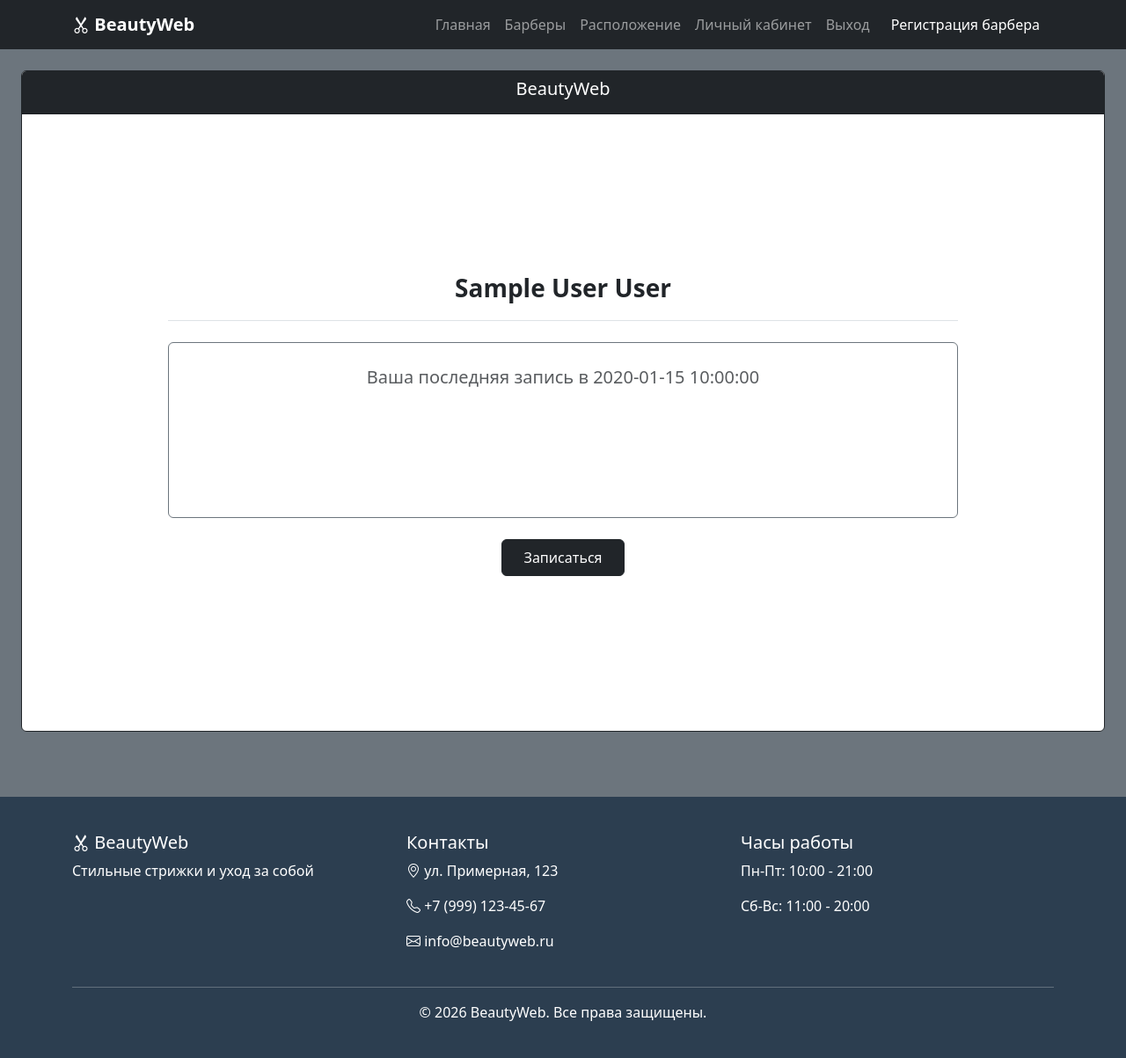
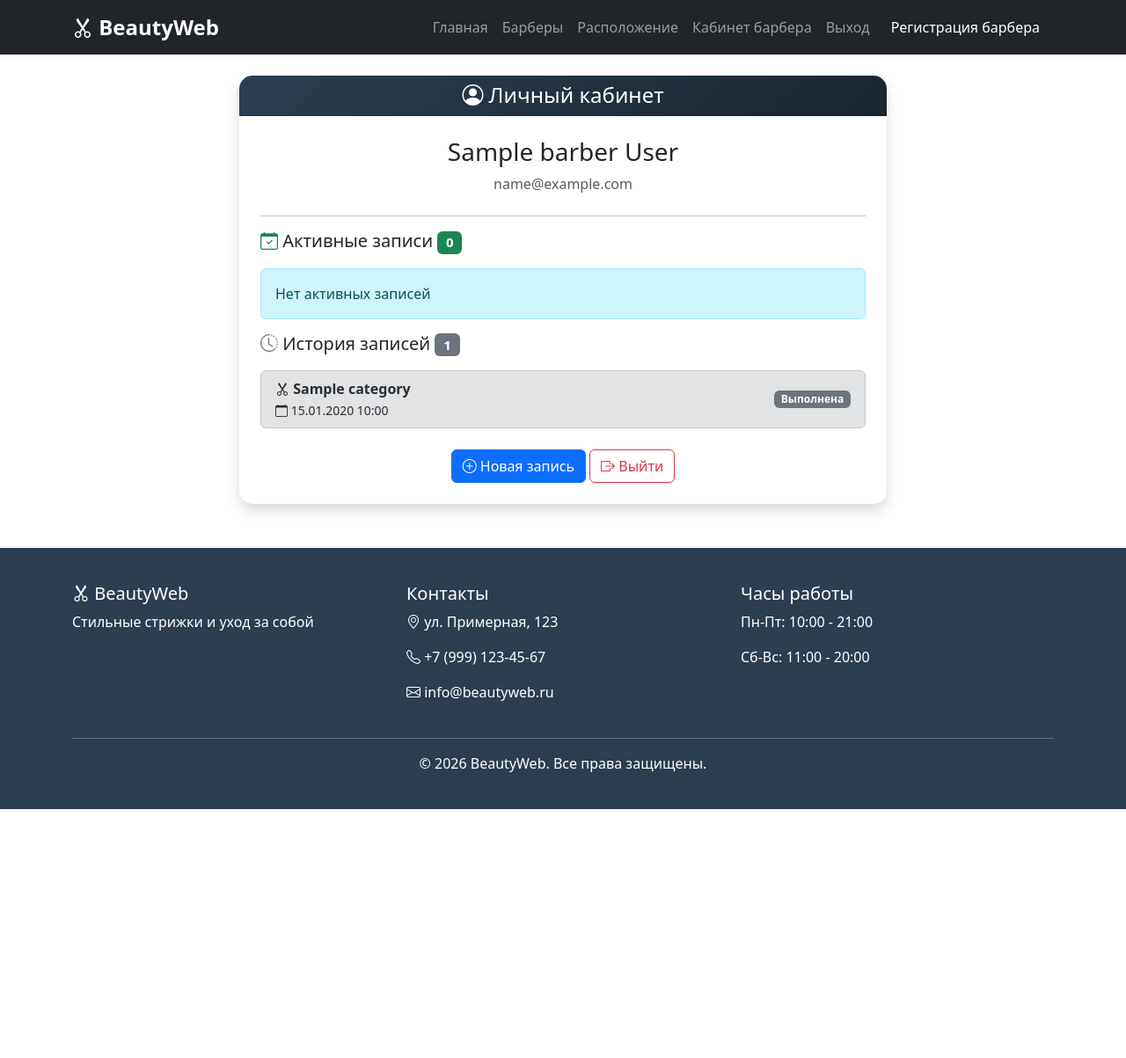
Before and after one commit to Diivika/Web, a Flask app: page /usercard in a window 1280 px wide. Shown: the whole page at 88% size. After the commit the page ends 920 px from the top, so only its background shows below. Run offline with Flask 3, Linux system fonts and the light colour scheme; a user stored in the database is signed in; tables that the repository leaves empty hold one stand-in row (values such as "Sample post").

Commit message:
add profile barber

```diff
--- a/adds/add_records.py
+++ b/adds/add_records.py
@@ -48,7 +48,7 @@ def add_records():
         record_date = start_date + datetime.timedelta(days=i % 20, hours=random.randint(0, 12))
         record = Record(
             date_time=record_date,
-            price=price,
+            category=cat.name,
             user_id=user_id
         )
         record.category.append(cat)
--- a/data/barbers.py
+++ b/data/barbers.py
@@ -20,6 +20,7 @@ class Barber(SqlAlchemyBase, UserMixin, SerializerMixin):
     hashed_password = sqlalchemy.Column(sqlalchemy.String, nullable=True)
     modified_date = sqlalchemy.Column(sqlalchemy.DateTime,
                                       default=datetime.datetime.now)
+    is_barber = sqlalchemy.Column(sqlalchemy.Boolean, default=True)
     # telegram_tag = sqlalchemy.Column(sqlalchemy.String, nullable=True)
     # telegram_id = sqlalchemy.Column(sqlalchemy.Integer, nullable=True)
 
--- a/data/records.py
+++ b/data/records.py
@@ -1,4 +1,5 @@
 import sqlalchemy
+from sqlalchemy import orm
 from .db_session import SqlAlchemyBase
 from flask_login import UserMixin
 from sqlalchemy_serializer import SerializerMixin
@@ -10,3 +11,6 @@ class Record(SqlAlchemyBase, UserMixin, SerializerMixin):
                            primary_key=True, autoincrement=True)
     date_time = sqlalchemy.Column(sqlalchemy.DateTime)
     user_id = sqlalchemy.Column(sqlalchemy.Integer)
+    category = orm.relationship("Category",
+                                  secondary="association",
+                                  backref="records")
--- a/data/users.py
+++ b/data/users.py
@@ -18,6 +18,7 @@ class User(SqlAlchemyBase, UserMixin, SerializerMixin):
     hashed_password = sqlalchemy.Column(sqlalchemy.String, nullable=True)
     modified_date = sqlalchemy.Column(sqlalchemy.DateTime,
                                       default=datetime.datetime.now)
+    is_barber = sqlalchemy.Column(sqlalchemy.Boolean, default=False)
     # telegram_tag = sqlalchemy.Column(sqlalchemy.String, nullable=True)
     # telegram_id = sqlalchemy.Column(sqlalchemy.Integer, nullable=True)
 
--- a/forms/record_user_form.py
+++ b/forms/record_user_form.py
@@ -1,10 +1,11 @@
 from flask_wtf import FlaskForm
 from wtforms.fields.choices import SelectField
-from wtforms.fields.datetime import DateField
+from wtforms.fields.datetime import DateField, DateTimeField
 from wtforms.fields.simple import SubmitField
 from wtforms.validators import DataRequired
 
 
 class RecordForm(FlaskForm):
-    date = DateField('Дата стрижки', validators=[DataRequired()])
+    date_time = DateTimeField('Дата стрижки', format='%Y-%m-%dT%H:%M', validators=[DataRequired()])
     submit = SubmitField('Записаться')
+    category = SelectField('Услуга', choices=[], coerce=int, validators=[DataRequired()])
--- a/main.py
+++ b/main.py
@@ -1,3 +1,4 @@
+import datetime
 import os
 from flask import Flask, url_for, request, render_template, redirect, abort, jsonify, flash
 import json
@@ -30,7 +31,10 @@ login_manager.init_app(app)
 @login_manager.user_loader
 def load_user(user_id):
     db_sess = db_session.create_session()
-    return db_sess.get(User, user_id)
+    user = db_sess.query(Barber).filter(Barber.id == int(user_id)).first()
+    if not user:
+        user = db_sess.query(User).filter(User.id == int(user_id)).first()
+    return user
 
 
 @app.route('/')
@@ -44,20 +48,25 @@ def login():
         form = LoginForm()
         if form.validate_on_submit():
             db_sess = db_session.create_session()
-            user = db_sess.query(User).filter(User.email == form.email.data).first()
+            user = db_sess.query(Barber).filter(Barber.email == form.email.data).first()
+            if not user:
+                user = db_sess.query(User).filter(User.email == form.email.data).first()
             if user and user.check_password(form.password.data):
                 login_user(user, remember=form.remember_me.data)
-                return redirect("/")
-            return render_template('login.html',
-                                   message="Неправильный логин или пароль",
-                                   form=form)
+                if user.is_barber:
+                    return redirect(url_for('barber_card'))
+                else:
+                    return redirect(url_for('usercard'))
+            flash('Неправильный логин или пароль', 'danger')
+            return render_template('login.html', title='Авторизация', form=form)
+
         return render_template('login.html', title='Авторизация', form=form)
     else:
         return render_template('error_already_login.html', title='Уже зашел')
 
 
 @app.route('/register', methods=['GET', 'POST'])
-def reqister():
+def register():
     if not current_user.is_authenticated:
         form = RegisterUserForm()
         if form.validate_on_submit():
@@ -67,6 +76,10 @@ def reqister():
                                        message="Пароли не совпадают")
             db_sess = db_session.create_session()
             if db_sess.query(User).filter(User.email == form.email.data).first():
+                return render_template('register_user.html', title='Регистрация',
+                                       form=form,
+                                       message="Такой пользователь уже есть")
+            if db_sess.query(Barber).filter(Barber.email == form.email.data).first():
                 return render_template('register_user.html', title='Регистрация',
                                        form=form,
                                        message="Такой пользователь уже есть")
@@ -96,44 +109,51 @@ def logout():
 
 
 @app.route('/book', methods=['GET', 'POST'])
-@login_required
 def book():
-    form = RecordForm()
+    if current_user.is_authenticated:
+        form = RecordForm()
+        db_sess = db_session.create_session()
+        categories = db_sess.query(Category).all()
+        form.category.choices = [(c.id, c.name) for c in categories]
+        if request.method == 'POST' and form.validate_on_submit():
+            try:
+                record = Record(
+                    date_time=form.date_time.data,
+                    user_id=current_user.id,
+                )
+                category = db_sess.query(Category).get(form.category.data)
+                if category:
+                    record.category.append(category)
+                db_sess.add(record)
+                db_sess.commit()
+                flash('Запись успешно создана!', 'success')
+                return redirect('/')
+            except Exception as e:
+                db_sess.rollback()
+                print(e)
+                flash('Произошла ошибка при создании записи', 'danger')
 
-    db_sess = db_session.create_session()
-    styles = db_sess.query(Category).all()
-
-    if request.method == 'POST':
-        try:
-            record = Record(
-                date_time=form.date.data,
-                user_id=current_user.id,
-            )
-            db_sess.add(record)
-            db_sess.commit()
-            flash('Запись успешно создана!', 'success')
-            return redirect('/')
-        except Exception as e:
-            db_sess.rollback()
-            print(e)
-            flash('Произошла ошибка при создании записи', 'danger')
-
-    return render_template('record_user.html', title='Запись', form=form, styles=styles)
+        return render_template('record_user.html', title='Запись', form=form, styles=categories)
+    else:
+        return render_template('error_book.html', title='Error')
 
 
 @app.route('/usercard', methods=['GET'])
-@login_required
 def usercard():
-    db_sess = db_session.create_session()
-
-    record = db_sess.query(Record).filter(Record.user_id == current_user.id).first()
-
-    if record:
-        user_record = f"Ваша последняя запись в {record.date_time}"
+    if current_user.is_authenticated:
+        db_sess = db_session.create_session()
+        records = db_sess.query(Record).filter(Record.user_id == current_user.id).all()
+        all_records = db_sess.query(Record).filter(Record.user_id == current_user.id).all()
+        now = datetime.datetime.now()
+        active_records = [r for r in all_records if r.date_time > now]
+        inactive_records = [r for r in all_records if r.date_time <= now]
+        return render_template('usercard.html',
+                               user=current_user,
+                               active_records=active_records,
+                               inactive_records=inactive_records,
+                               now=datetime.datetime.now())
     else:
-        user_record = "У вас нет записей"
-
-    return render_template('usercard.html', user=current_user, user_record=user_record)
+        return render_template('no_reg_no_log_error.html', title='Error')
 
 
 @app.route('/register_barber', methods=['GET', 'POST'])
@@ -148,8 +168,12 @@ def register_barber():
                                            form=form,
                                            message="Пароли не совпадают")
                 db_sess = db_session.create_session()
+                if db_sess.query(User).filter(User.email == form.email.data).first():
+                    return render_template('register_user.html', title='Регистрация',
+                                           form=form,
+                                           message="Такой пользователь уже есть")
                 if db_sess.query(Barber).filter(Barber.email == form.email.data).first():
-                    return render_template('register_barber.html', title='Регистрация',
+                    return render_template('register_user.html', title='Регистрация',
                                            form=form,
                                            message="Такой пользователь уже есть")
                 try:
@@ -157,13 +181,14 @@ def register_barber():
                         email=form.email.data,
                         surname=form.surname.data,
                         name=form.name.data,
-                        address=form.address,
-                        city_from=form.city_from
+                        address=form.address.data,
+                        city_from=form.city_from.data,
+                        is_barber=True
                     )
                     barber.set_password(form.password.data)
                     db_sess.add(barber)
                     db_sess.commit()
-                    return redirect('/login')
+                    return redirect('/')
                 except Exception as e:
                     print(e)
                     return 'Oops, something dont work'
@@ -180,11 +205,27 @@ def location():
     link = getImage(res)
     return render_template('location.html', link=link)
 
+
 @app.route('/barbers', methods=['GET', 'POST'])
 def barbers():
     return render_template('error_500.html', title='Error 500')
 
 
+@app.route('/barber_card')
+@login_required
+def barber_card():
+    if not current_user.is_barber:
+        flash('Доступ запрещён', 'danger')
+        return redirect(url_for('index'))
+    db_sess = db_session.create_session()
+    now = datetime.datetime.now()
+    records = db_sess.query(Record).filter(
+        Record.date_time > now
+    ).all()
+
+    return render_template('barber_card.html',
+                           barber=current_user,
+                           records=records)
 
 
 if __name__ == '__main__':
--- a/static/templates/base.html
+++ b/static/templates/base.html
@@ -29,10 +29,17 @@
                     <li class="nav-item">
                         <a class="nav-link" href="/location">Расположение</a>
                     </li>
+
                     {% if current_user.is_authenticated %}
+                        {% if not current_user.is_barber %}
                             <li class="nav-item">
                                 <a class="nav-link" href="/usercard">Личный кабинет</a>
                             </li>
+                        {% else %}
+                            <li class="nav-item">
+                                <a class="nav-link" href="/barber_card">Кабинет барбера</a>
+                            </li>
+                        {% endif %}
                         <li class="nav-item">
                             <a class="nav-link" href="/logout">Выход</a>
                         </li>
@@ -44,13 +51,12 @@
                             <a class="nav-link btn btn-primary text-white px-3" href="/register">Регистрация</a>
                         </li>
                     {% endif %}
+
+                    {% if current_user.is_authenticated and current_user.id == 1 %}
                         <li class="nav-item">
-                    {% if current_user.is_authenticated and (current_user.id == 1) %}
-                        <div>
                             <a class="nav-link btn btn-primary text-white px-3" href="/register_barber">Регистрация барбера</a>
-                        </div>
+                        </li>
                     {% endif %}
-                    </li>
                 </ul>
             </div>
         </div>
--- a/static/templates/usercard.html
+++ b/static/templates/usercard.html
@@ -1,34 +1,100 @@
 {% extends "base.html" %}
 
 {% block content %}
-<head>
-    <meta charset="UTF-8">
-    <meta name="viewport" content="width=device-width, initial-scale=1.0">
-    <title>{{ current_user.name }}</title>
-    <link href="https://cdn.jsdelivr.net/npm/bootstrap@5.3.0/dist/css/bootstrap.min.css" rel="stylesheet">
-</head>
-<body class="bg-secondary">
+<div class="container mt-4">
+    <div class="row justify-content-center">
+        <div class="col-md-8">
+            <div class="card shadow" style="border: none; border-radius: 15px;">
+                <div class="card-header text-white text-center" style="border-radius: 15px 15px 0 0; background: linear-gradient(135deg, #2c3e50 0%, #1a252f 100%) !important;">
+                    <h4 class="mb-0">
+                        <i class="bi bi-person-circle"></i> Личный кабинет
+                    </h4>
+                </div>
+                <div class="card-body p-4">
+                    <!-- Информация о пользователе -->
+                    <div class="text-center mb-4">
+                        <h3>{{ user.name }} {{ user.surname }}</h3>
+                        <p class="text-muted">{{ user.email }}</p>
+                    </div>
 
-<div class="vh-100 p-4">
-    <div class="card border-dark h-100">
-        <div class="card-header bg-dark text-white text-center">
-            <h5>BeautyWeb</h5>
-        </div>
-        <div class="card-body text-center d-flex flex-column justify-content-center align-items-center">
+                    <hr>
 
+                    <!-- Активные записи -->
+                    <h5 class="mb-3">
+                        <i class="bi bi-calendar-check text-success"></i> Активные записи
+                        <span class="badge bg-success">{{ active_records|length }}</span>
+                    </h5>
 
-            <p class="fw-bold fs-3 border-bottom pb-3 mb-4 w-75">{{ user.name }} {{ user.surname }}</p>
+                    {% if active_records %}
+                        <div class="list-group mb-4">
+                            {% for record in active_records %}
+                                <div class="list-group-item list-group-item-success">
+                                    <div class="d-flex justify-content-between align-items-center">
+                                        <div>
+                                            <strong>
+                                                <i class="bi bi-scissors"></i>
+                                                {% for cat in record.category %}
+                                                    {{ cat.name }}{% if not loop.last %}, {% endif %}
+                                                {% endfor %}
+                                            </strong>
+                                            <br>
+                                            <small>
+                                                <i class="bi bi-calendar"></i> {{ record.date_time.strftime('%d.%m.%Y %H:%M') }}
+                                            </small>
+                                        </div>
+                                        <span class="badge bg-success">Предстоит</span>
+                                    </div>
+                                </div>
+                            {% endfor %}
+                        </div>
+                    {% else %}
+                        <div class="alert alert-info">Нет активных записей</div>
+                    {% endif %}
 
-            <!-- Место для записи -->
-            <div class="border border-secondary rounded p-4 text-muted w-75" style="min-height: 200px;">
-                <p class="fs-5">{{ user_record }}</p>
+                    <!-- Неактивные записи (прошедшие) -->
+                    <h5 class="mb-3">
+                        <i class="bi bi-clock-history text-secondary"></i> История записей
+                        <span class="badge bg-secondary">{{ inactive_records|length }}</span>
+                    </h5>
+
+                    {% if inactive_records %}
+                        <div class="list-group">
+                            {% for record in inactive_records %}
+                                <div class="list-group-item list-group-item-secondary">
+                                    <div class="d-flex justify-content-between align-items-center">
+                                        <div>
+                                            <strong>
+                                                <i class="bi bi-scissors"></i>
+                                                {% for cat in record.category %}
+                                                    {{ cat.name }}{% if not loop.last %}, {% endif %}
+                                                {% endfor %}
+                                            </strong>
+                                            <br>
+                                            <small>
+                                                <i class="bi bi-calendar"></i> {{ record.date_time.strftime('%d.%m.%Y %H:%M') }}
+                                            </small>
+                                        </div>
+                                        <span class="badge bg-secondary">Выполнена</span>
+                                    </div>
+                                </div>
+                            {% endfor %}
+                        </div>
+                    {% else %}
+                        <div class="alert alert-secondary">Нет завершённых записей</div>
+                    {% endif %}
+
+                    <!-- Кнопки -->
+                    <div class="text-center mt-4">
+                        <a href="{{ url_for('book') }}" class="btn btn-primary">
+                            <i class="bi bi-plus-circle"></i> Новая запись
+                        </a>
+                        <a href="{{ url_for('logout') }}" class="btn btn-outline-danger">
+                            <i class="bi bi-box-arrow-right"></i> Выйти
+                        </a>
+                    </div>
+                </div>
             </div>
-
-            <a href="{{ url_for('book') }}" class="btn btn-dark mt-4 px-4 py-2">Записаться</a>
-
         </div>
     </div>
 </div>
-
-</body>
 {% endblock %}
```
Also changed, not shown: adds/add_categories.py (+12 -9 lines), static/templates/barber_card.html (added, +142 -0 lines), static/templates/error_book.html (added, +43 -0 lines), static/templates/no_reg_no_log_error.html (added, +43 -0 lines), static/templates/record_user.html (+15 -20 lines). Lines whose indentation alone changed are shown as unchanged.
